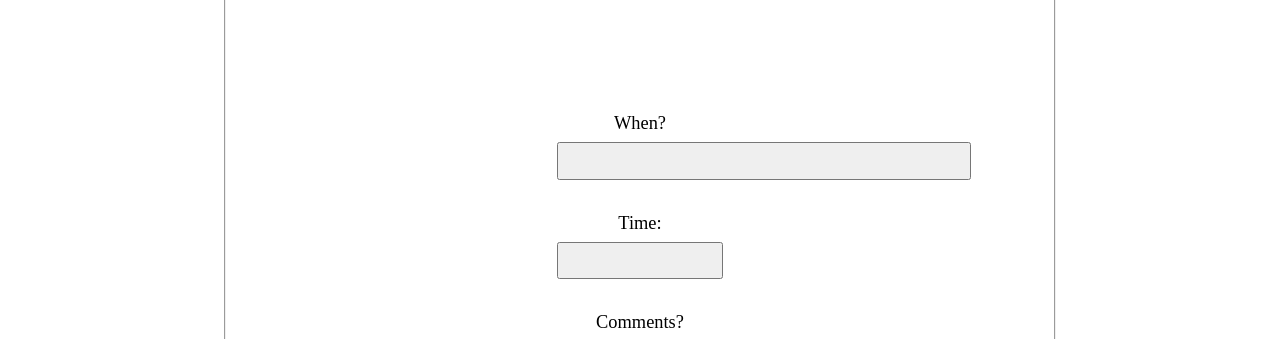
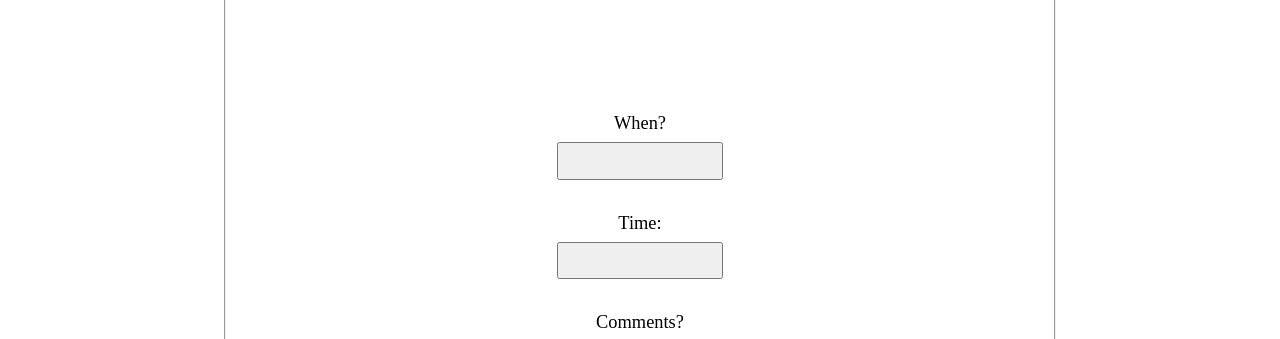
Before and after one commit to jasoncarcamo/julis-requestservice-wireframe, a plain HTML site: page index.html in a window 1280 px wide. Shown: the part 448-787 px from the top of the page. Drawn offline with Linux system fonts and the light colour scheme.

Commit message:
Update style.css

```diff
--- a/style.css
+++ b/style.css
@@ -134,7 +134,7 @@ footer{
 
 .react-date-picker{
     margin-left: 40%;
-    width: 50%;
+    width: 20%;
     height: 2.8em;
 }
 
```
